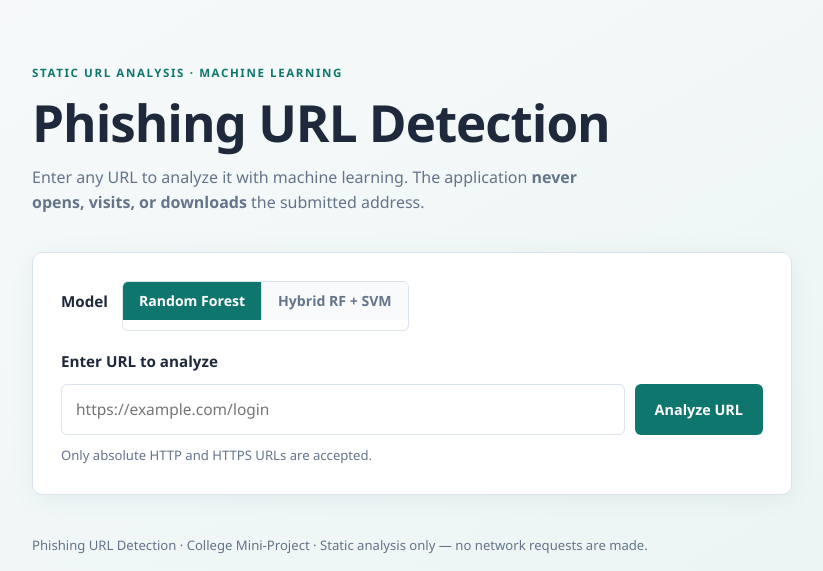
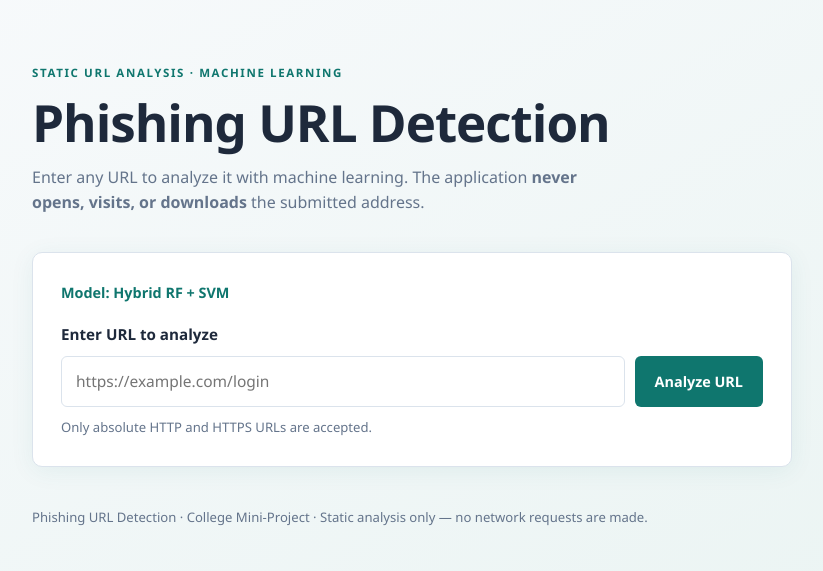
Before and after one commit to Akshay1849/zero-day-phishing-detector, a Flask app: page / in a window 1280 px wide. Shown: the top 571 px of the page, without its empty margins (228-1051 px from the left). Run offline with Flask 3, Linux system fonts and the light colour scheme; parts of the project's set-up code (start-up, migrations or seed data) failed here and were passed over.

Commit message:
Update web app to Hybrid RF SVM

```diff
--- a/app.py
+++ b/app.py
@@ -3,8 +3,10 @@
 Entry point: python app.py   OR   python -m flask --app app run
 
 Models loaded at startup:
-  - url_model: Random Forest trained on raw URLs (27 features). Used by /api/predict-url.
-  - hybrid_model: RF+SVM Soft-Voting ensemble (27 features). Used by /api/predict-hybrid.
+  - phase10_hybrid_wrapper: RF + calibrated Linear SVM soft-voting model (27 features).
+    Used by the user-facing /api/predict-url route.
+  - url_model: separate Random Forest retained for research compatibility.
+  - hybrid_model: legacy RF+SVM endpoint model used by /api/predict-hybrid.
   - benchmark_model: Random Forest on pre-encoded dataset (19 features). Research API only.
 
 No model visits, downloads, or executes the submitted URL.
@@ -256,60 +258,6 @@ def health():
     })
 
 
-@app.post("/api/predict-url")
-def predict_url():
-    """Classify a URL using the raw-URL model. No network request is made.
-
-    Request body:
-        {"url": "https://example.com/login"}
-
-    Response:
-        {
-            "success": true,
-            "url": "https://example.com/login",
-            "prediction": 0,
-            "label": "Phishing",
-            "confidence": 0.97,
-            "risk_level": "Low",
-            "indicators": [...]
-        }
-
-    API label mapping: 0 = Phishing, 1 = Legitimate. The saved RF model's
-    internal labels are converted from 0=Legitimate, 1=Phishing.
-    """
-    payload = request.get_json(silent=True)
-    if not isinstance(payload, dict) or not isinstance(payload.get("url"), str):
-        return jsonify({"success": False, "error": "Request body must be JSON with a 'url' string."}), 400
-
-    try:
-        url_feature_dict = extract_url_features(payload["url"])
-        model_input = extract_url_only_row(payload["url"])
-    except InvalidURL as error:
-        return jsonify({"success": False, "error": str(error)}), 400
-
-    ordered_values = [model_input[name] for name in url_features]
-    internal_prediction, confidence = _run_model(url_model, ordered_values, url_features)
-    classes = list(url_model.classes_)
-    probabilities = url_model.predict_proba(pd.DataFrame([ordered_values], columns=url_features))[0]
-    phishing_prob = float(probabilities[classes.index(1)])
-    legitimate_prob = float(probabilities[classes.index(0)])
-    # The saved RF uses 1=phishing internally; API labels follow the raw dataset.
-    prediction = 0 if internal_prediction == 1 else 1
-
-    return jsonify({
-        "success": True,
-        "model": "Random Forest",
-        "url": url_feature_dict["url"],
-        "prediction": prediction,
-        "label": "Phishing" if prediction == 0 else "Legitimate",
-        "confidence": confidence,
-        "phishing_probability": phishing_prob,
-        "legitimate_probability": legitimate_prob,
-        "risk_level": _risk_level(phishing_prob),
-        "indicators": _url_indicators(url_feature_dict),
-    })
-
-
 @app.post("/api/predict")
 def predict_benchmark():
     """Classify using the benchmark model (research/demo use only).
@@ -400,9 +348,15 @@ def predict_hybrid():
     })
 
 
+@app.post("/api/predict-url")
 @app.post("/api/predict-url-hybrid")
 def predict_url_hybrid():
-    """Classify a raw URL, preserving Phase 10 labels: 0=phishing, 1=legitimate."""
+    """Classify a URL using the hybrid model, with no external URL access.
+
+    The submitted URL is validated and converted to the existing 27 ordered
+    URL-string features before the RF and calibrated SVM probabilities are
+    combined by equal-weight soft voting.
+    """
     payload = request.get_json(silent=True)
     if not isinstance(payload, dict) or not isinstance(payload.get("url"), str):
         return jsonify({"success": False, "error": "Request body must be JSON with a 'url' string."}), 400
@@ -422,7 +376,7 @@ def predict_url_hybrid():
     if phase10_hybrid_wrapper is None:
         return jsonify({"success": False, "error": "Phase 10 hybrid model is unavailable."}), 503
 
-    prediction, confidence, rf_phishing_probability, svm_phishing_probability, hybrid_probability = (
+    prediction, confidence, _, _, hybrid_probability = (
         phase10_hybrid_wrapper.predict_with_details(frame)
     )
     legitimate_probability = 1.0 - hybrid_probability
@@ -434,9 +388,6 @@ def predict_url_hybrid():
         "prediction": int(prediction),
         "label": "Phishing" if prediction == 0 else "Legitimate",
         "confidence": confidence,
-        "rf_probability": rf_phishing_probability,
-        "svm_probability": svm_phishing_probability,
-        "hybrid_probability": hybrid_probability,
         "phishing_probability": hybrid_probability,
         "legitimate_probability": legitimate_probability,
         "risk_level": _risk_level(hybrid_probability),
--- a/static/script.js
+++ b/static/script.js
@@ -8,6 +8,7 @@ document.addEventListener('DOMContentLoaded', () => {
   const errorCard = document.getElementById('error-card');
   const resultTitle = document.getElementById('result-title');
   const resultConfidence = document.getElementById('result-confidence');
+  const resultProbabilities = document.getElementById('result-probabilities');
   const resultRisk = document.getElementById('result-risk');
   const resultModelLabel = document.getElementById('result-model');
   const indicatorList = document.getElementById('indicator-list');
@@ -37,16 +38,10 @@ document.addEventListener('DOMContentLoaded', () => {
 
     resultConfidence.textContent = `Confidence: ${(payload.confidence * 100).toFixed(2)}%`;
 
-    // Show phishing / legitimate probabilities for hybrid, risk level for RF
-    if (payload.phishing_probability !== undefined) {
-      resultRisk.textContent =
-        `Phishing prob: ${(payload.phishing_probability * 100).toFixed(1)}% · ` +
-        `Legitimate prob: ${(payload.legitimate_probability * 100).toFixed(1)}%`;
-    } else if (payload.risk_level) {
-      resultRisk.textContent = `Risk level: ${payload.risk_level}`;
-    } else {
-      resultRisk.textContent = '';
-    }
+    resultProbabilities.textContent =
+      `Phishing Probability: ${(payload.phishing_probability * 100).toFixed(1)}% · ` +
+      `Legitimate Probability: ${(payload.legitimate_probability * 100).toFixed(1)}%`;
+    resultRisk.textContent = `Risk Level: ${payload.risk_level}`;
 
     resultModelLabel.textContent = `Model: ${payload.model}`;
 
@@ -72,12 +67,6 @@ document.addEventListener('DOMContentLoaded', () => {
       return;
     }
 
-    // Determine which model/endpoint to use
-    const modelValue = document.querySelector('input[name="model"]:checked')?.value || 'rf';
-    const selection = modelValue === 'hybrid'
-      ? {endpoint: '/api/predict-url-hybrid', model: 'Hybrid RF + SVM'}
-      : {endpoint: '/api/predict-url', model: 'Random Forest'};
-
     setLoading(true);
     clearButton.hidden = true;
     resultCard.hidden = true;
@@ -86,7 +75,7 @@ document.addEventListener('DOMContentLoaded', () => {
     try {
       let response;
       try {
-        response = await fetch(selection.endpoint, {
+        response = await fetch('/api/predict-url', {
           method: 'POST',
           headers: {'Content-Type': 'application/json'},
           body: JSON.stringify({url})
@@ -129,8 +118,8 @@ document.addEventListener('DOMContentLoaded', () => {
         );
       } else if (!response.ok || !payload.success) {
         showError(payload.error || 'The request was rejected.');
-      } else if (payload.model !== selection.model) {
-        showError('The selected model response did not match the requested model.');
+      } else if (payload.model !== 'Hybrid RF + SVM') {
+        showError('The prediction server returned an unexpected model.');
       } else {
         showResult(payload);
       }
--- a/static/style.css
+++ b/static/style.css
@@ -180,7 +180,7 @@ h2 {
 h2.phishing  { color: var(--danger); }
 h2.legitimate { color: var(--safe); }
 
-#result-confidence, #result-risk {
+#result-confidence, #result-probabilities, #result-risk {
   margin: 2px 0 0;
   color: var(--muted);
   font-size: 0.9rem;
@@ -260,75 +260,13 @@ footer {
   button { width: 100%; }
   #indicator-list { grid-template-columns: 1fr; }
   .result-header { flex-direction: column; align-items: flex-start; }
-  .model-toggle { flex-direction: column; gap: 4px; }
 }
 
-/* ---------- Model selector ---------- */
-.model-select-row {
-  display: flex;
-  align-items: center;
-  gap: 14px;
-  margin-bottom: 18px;
-  flex-wrap: wrap;
-}
-
-.model-label {
+.model-name {
+  margin: 0 0 18px;
+  color: var(--accent);
   font-weight: 600;
-  font-size: 0.95rem;
-  margin: 0;
-  white-space: nowrap;
-}
-
-.model-toggle {
-  display: flex;
-  gap: 0;
-  border: 1.5px solid var(--border);
-  border-radius: 6px;
-  overflow: hidden;
-}
-
-.model-option {
-  display: flex;
-  align-items: center;
-  cursor: pointer;
-}
-
-.model-option input[type="radio"] {
-  position: absolute;
-  opacity: 0;
-  width: 0;
-  height: 0;
-}
-
-.model-option span {
-  display: block;
-  padding: 8px 16px;
-  font-size: 0.88rem;
-  font-weight: 600;
-  color: var(--muted);
-  background: var(--paper);
-  border-right: 1.5px solid var(--border);
-  transition: background 0.12s, color 0.12s;
-  user-select: none;
-}
-
-.model-option:last-child span {
-  border-right: none;
-}
-
-.model-option input[type="radio"]:checked + span {
-  background: var(--accent);
-  color: #fff;
-}
-
-.model-option span:hover {
-  background: #e8f3f1;
-  color: var(--ink);
-}
-
-.model-option input[type="radio"]:checked + span:hover {
-  background: var(--accent-dark);
-  color: #fff;
+  font-size: 0.9rem;
 }
 
 /* ---------- Result model label ---------- */
--- a/templates/index.html
+++ b/templates/index.html
@@ -19,19 +19,7 @@
     </header>
 
     <form id="prediction-form" class="form-panel" novalidate>
-      <div class="model-select-row">
-        <label for="model-select" class="model-label">Model</label>
-        <div class="model-toggle">
-          <label class="model-option">
-            <input type="radio" name="model" id="model-rf" value="rf" checked>
-            <span>Random Forest</span>
-          </label>
-          <label class="model-option">
-            <input type="radio" name="model" id="model-hybrid" value="hybrid">
-            <span>Hybrid RF + SVM</span>
-          </label>
-        </div>
-      </div>
+      <p class="model-name">Model: Hybrid RF + SVM</p>
 
       <label for="url-input">Enter URL to analyze</label>
       <div class="input-row">
@@ -58,6 +46,7 @@
         <div>
           <h2 id="result-title"></h2>
           <p id="result-confidence"></p>
+          <p id="result-probabilities"></p>
           <p id="result-risk"></p>
           <p id="result-model" class="result-model-label"></p>
         </div>
```
Also changed, not shown: tests/test_frontend_model_selection.py (+19 -34 lines), tests/test_phase10_hybrid.py (+31 -25 lines), tests/test_url_api.py (+13 -3 lines), README.md.
